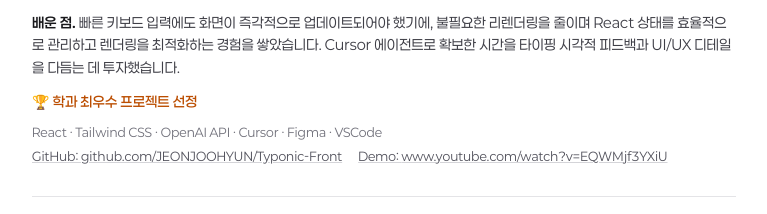
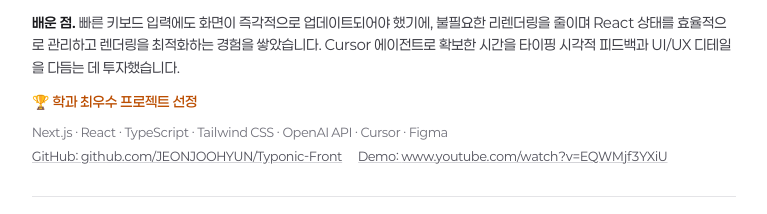
Before and after one commit to JEONJOOHYUN/portfolio, a Next.js app: page /pdf in a window 1280 px wide. Shown: the part 2840-3054 px from the top of the page, without its empty margins (256-1023 px from the left). Built offline with nearby package versions, Linux system fonts and the light colour scheme.

Commit message:
Correct Typonic tech stack to Next.js + TypeScript
The Typonic-Front repo is a Next.js 15 App Router project written in
TypeScript, but the portfolio listed only React. Also drops VSCode, which
isn't a meaningful stack entry next to the rest.

```diff
--- a/data/portfolio.ts
+++ b/data/portfolio.ts
@@ -210,7 +210,7 @@ export const portfolioData: PortfolioData = {
       learnings:
         "빠른 키보드 입력에도 화면이 즉각적으로 업데이트되어야 했기에, 불필요한 리렌더링을 줄이며 React 상태를 효율적으로 관리하고 렌더링을 최적화하는 경험을 쌓았습니다. Cursor 에이전트로 확보한 시간을 타이핑 시각적 피드백과 UI/UX 디테일을 다듬는 데 투자했습니다.",
       achievement: "학과 최우수 프로젝트 선정",
-      techStack: ["React", "Tailwind CSS", "OpenAI API", "Cursor", "Figma", "VSCode"],
+      techStack: ["Next.js", "React", "TypeScript", "Tailwind CSS", "OpenAI API", "Cursor", "Figma"],
       image: "/projects/Typonic_img.png",
       icon: "/projects/Typonic_icon.png",
       githubUrl: "https://github.com/JEONJOOHYUN/Typonic-Front",
```
